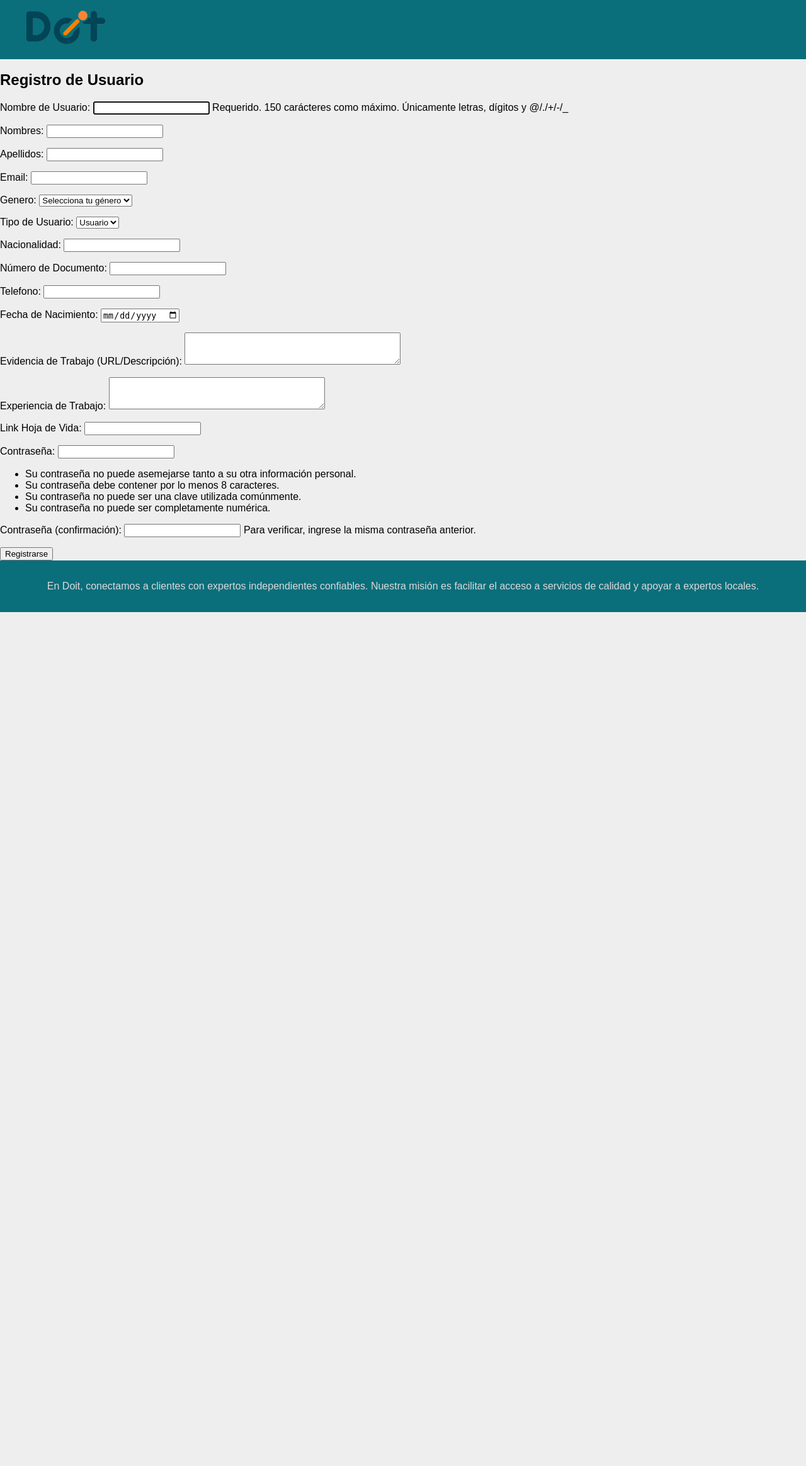
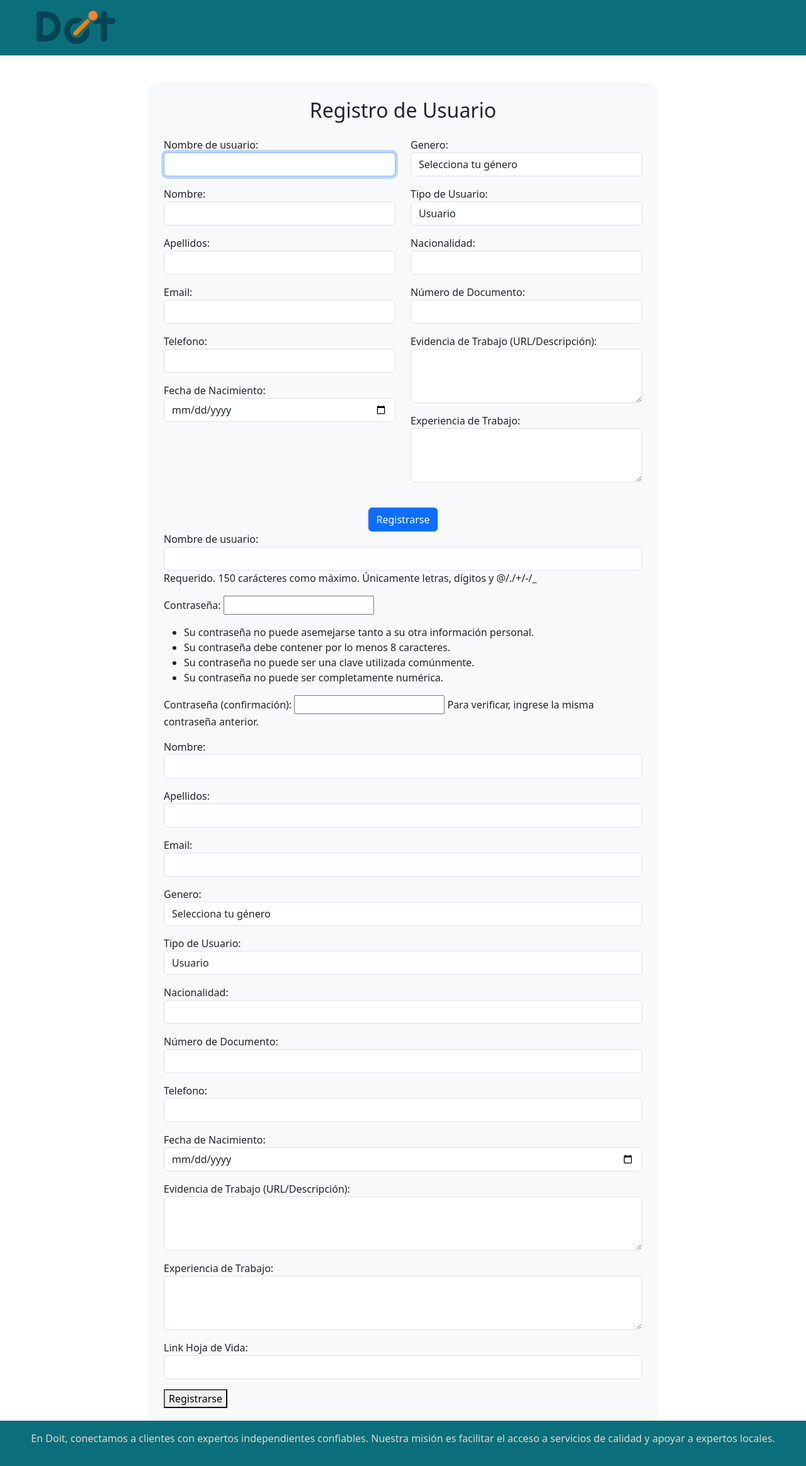
Before and after one commit to JohanaDoit/proyecto_sena, a Django app: page /registrarse/ in a window 1280 px wide. Shown: the whole page at 63% size. Before the commit the page ends 972 px from the top, so only its background shows below. Run offline with Django 5.2, Linux system fonts and the light colour scheme; data comes from the database, SQL or seed files in the repository; parts of the project's set-up code (start-up, migrations or seed data) failed here and were passed over; some libraries are stand-ins or nearby versions.

Commit message:
cambios 13 junio formulario registro

```diff
--- a/doit_app/forms.py
+++ b/doit_app/forms.py
@@ -1,19 +1,17 @@
-# asistencia/forms.py
+
 
 from django import forms
-from .models import CustomUser, Genero
-from .models import Reserva
-from django.contrib.auth.forms import UserCreationForm # Importa UserCreationForm para RegistroForm
-from django.contrib.auth.forms import UserChangeForm # ¡NECESITARÁS ESTA IMPORTACIÓN para PerfilUsuarioForm!
-
+from django.contrib.auth.forms import UserCreationForm, UserChangeForm
+from .models import CustomUser, Genero, Reserva
 
 class RegistroForm(UserCreationForm):
     genero = forms.ModelChoiceField(
         queryset=Genero.objects.all().order_by('nombre'),
+        required=False,
         empty_label="Selecciona tu género",
-        required=False,
         widget=forms.Select(attrs={'class': 'form-control'})
     )
+
     tipo_usuario_choices = [
         ('usuario', 'Usuario'),
         ('experto', 'Experto'),
@@ -24,97 +22,58 @@ class RegistroForm(UserCreationForm):
         label="Tipo de Usuario",
         widget=forms.Select(attrs={'class': 'form-control'})
     )
-    nacionalidad = forms.CharField(max_length=100, required=False, widget=forms.TextInput(attrs={'class': 'form-control'}))
-    numDoc = forms.CharField(max_length=100, required=False, label="Número de Documento", widget=forms.TextInput(attrs={'class': 'form-control'}))
-    telefono = forms.CharField(max_length=100, required=False, widget=forms.TextInput(attrs={'class': 'form-control'}))
-    fechaNacimiento = forms.DateField(required=False, label="Fecha de Nacimiento", widget=forms.DateInput(attrs={'type': 'date', 'class': 'form-control'}))
-    email = forms.EmailField(required=True, widget=forms.EmailInput(attrs={'class': 'form-control'}))
-    evidenciaTrabajo = forms.CharField(max_length=200, required=False, label="Evidencia de Trabajo (URL/Descripción)", widget=forms.Textarea(attrs={'class': 'form-control', 'rows': 3}))
-    experienciaTrabajo = forms.CharField(required=False, label="Experiencia de Trabajo", widget=forms.Textarea(attrs={'class': 'form-control', 'rows': 3}))
-    hojaVida = forms.CharField(max_length=300, required=False, label="Link Hoja de Vida", widget=forms.TextInput(attrs={'class': 'form-control'}))
 
-    class Meta(UserCreationForm.Meta):
-        model = CustomUser
-        fields = UserCreationForm.Meta.fields + (
-            'first_name', 'last_name', 'email',
-            'genero', 'tipo_usuario', 'nacionalidad', 'numDoc', 'telefono', 'fechaNacimiento',
-            'evidenciaTrabajo', 'experienciaTrabajo', 'hojaVida',
-        )
-        labels = {
-            'username': 'Nombre de Usuario',
-            'first_name': 'Nombres',
-            'last_name': 'Apellidos',
-            'email': 'Correo Electrónico',
-        }
+    nacionalidad = forms.CharField(
+        max_length=100, required=False,
+        widget=forms.TextInput(attrs={'class': 'form-control'})
+    )
 
-    def save(self, commit=True):
-        user = super().save(commit=False)
-        user.genero = self.cleaned_data.get('genero')
-        user.tipo_usuario = self.cleaned_data.get('tipo_usuario')
-        user.nacionalidad = self.cleaned_data.get('nacionalidad')
-        user.numDoc = self.cleaned_data.get('numDoc')
-        user.telefono = self.cleaned_data.get('telefono')
-        user.fechaNacimiento = self.cleaned_data.get('fechaNacimiento')
-        user.evidenciaTrabajo = self.cleaned_data.get('evidenciaTrabajo')
-        user.experienciaTrabajo = self.cleaned_data.get('experienciaTrabajo')
-        user.hojaVida = self.cleaned_data.get('hojaVida')
+    numDoc = forms.CharField(
+        max_length=100, required=False, label="Número de Documento",
+        widget=forms.TextInput(attrs={'class': 'form-control'})
+    )
 
-        if commit:
-            user.save()
-        return user
+    telefono = forms.CharField(
+        max_length=15, required=False,
+        widget=forms.TextInput(attrs={'class': 'form-control'})
+    )
 
+    fechaNacimiento = forms.DateField(
+        required=False, label="Fecha de Nacimiento",
+        widget=forms.DateInput(attrs={'type': 'date', 'class': 'form-control'})
+    )
 
-class PerfilUsuarioForm(UserChangeForm): # UserChangeForm es un buen punto de partida para editar usuarios existentes
-    class Meta(UserChangeForm.Meta):
+    email = forms.EmailField(
+        required=True,
+        widget=forms.EmailInput(attrs={'class': 'form-control'})
+    )
+
+    evidenciaTrabajo = forms.CharField(
+        max_length=200, required=False, label="Evidencia de Trabajo (URL/Descripción)",
+        widget=forms.Textarea(attrs={'class': 'form-control', 'rows': 3})
+    )
+
+    experienciaTrabajo = forms.CharField(
+        required=False, label="Experiencia de Trabajo",
+        widget=forms.Textarea(attrs={'class': 'form-control', 'rows': 3})
+    )
+
+    hojaVida = forms.CharField(
+        max_length=300, required=False, label="Link Hoja de Vida",
+        widget=forms.TextInput(attrs={'class': 'form-control'})
+    )
+
+    class Meta:
         model = CustomUser
         fields = (
-            'username', 'first_name', 'last_name', 'email',
-            'genero', 'tipo_usuario', 'nacionalidad', 'numDoc', 'telefono',
-            'fechaNacimiento', 'evidenciaTrabajo', 'experienciaTrabajo', 'hojaVida',
+            'username', 'password1', 'password2', 'first_name', 'last_name', 'email',
+            'genero', 'tipo_usuario', 'nacionalidad', 'numDoc',
+            'telefono', 'fechaNacimiento', 'evidenciaTrabajo',
+            'experienciaTrabajo', 'hojaVida',
         )
-        labels = {
-            'username': 'Nombre de Usuario',
-            'first_name': 'Nombres',
-            'last_name': 'Apellidos',
-            'email': 'Correo Electrónico',
-            'genero': 'Género',
-            'tipo_usuario': 'Tipo de Usuario',
-            'nacionalidad': 'Nacionalidad',
-            'numDoc': 'Número de Documento',
-            'telefono': 'Teléfono',
-            'fechaNacimiento': 'Fecha de Nacimiento',
-            'evidenciaTrabajo': 'Evidencia de Trabajo',
-            'experienciaTrabajo': 'Experiencia de Trabajo',
-            'hojaVida': 'Link Hoja de Vida',
-        }
 
-# Puedes personalizar el widget de cada campo si lo necesitas, similar a RegistroForm
     def __init__(self, *args, **kwargs):
         super().__init__(*args, **kwargs)
         for field_name in self.fields:
-            # Aplica la clase 'form-control' a todos los campos por defecto
-            if field_name != 'password': # No aplicar a campos de contraseña si los incluyes
+            if field_name not in ['password1', 'password2']:
                 self.fields[field_name].widget.attrs.update({'class': 'form-control'})
-
-        # Ejemplo de personalización para un campo específico
-        self.fields['fechaNacimiento'].widget = forms.DateInput(attrs={'type': 'date', 'class': 'form-control'})
-        self.fields['evidenciaTrabajo'].widget = forms.Textarea(attrs={'class': 'form-control', 'rows': 3})
-        self.fields['experienciaTrabajo'].widget = forms.Textarea(attrs={'class': 'form-control', 'rows': 3})
-
-
-
-class ReservaForm(forms.ModelForm):
-    Fecha = forms.DateField(
-        widget=forms.DateInput(attrs={'type': 'date'}),
-        input_formats=['%Y-%m-%d'],
-        label='Fecha'
-    )
-    Hora = forms.TimeField(
-        widget=forms.TimeInput(attrs={'type': 'time'}),
-        input_formats=['%H:%M'],
-        label='Hora'
-    )
-
-    class Meta:
-        model = Reserva
-        fields = ['Fecha', 'Hora', 'direccion', 'descripcion', 'detallesAdicionales', 'metodoDePago', 'pais', 'ciudad']
--- a/doit_app/templates/registrarse.html
+++ b/doit_app/templates/registrarse.html
@@ -9,7 +9,92 @@
 
 {% block content %}
     <div class="register-form-container"> {# ¡Añadida una clase al div contenedor! #}
-        <h2>Registro de Usuario</h2>
+     <head>
+    <meta charset="UTF-8">
+    <meta name="viewport" content="width=device-width, initial-scale=1.0">
+    <title>Registro</title>
+    <link rel="stylesheet" href="{% static 'css/bootstrap.min.css' %}">
+    <style>
+        .form-container {
+            max-width: 800px; /* Ajusta el ancho del formulario */
+            margin: auto; /* Centra el formulario */
+            padding: 20px;
+            background: #f8f9fa; /* Color de fondo */
+            border-radius: 10px;
+            box-shadow: 0px 0px 10px rgba(0, 0, 0, 0.1);
+        }
+    </style>
+</head>
+<body>
+    <div class="container mt-5">
+        <div class="form-container">
+            <h2 class="text-center mb-4">Registro de Usuario</h2>
+            <form method="post">
+                {% csrf_token %}
+                <div class="row">
+                    <!-- Primera columna -->
+                    <div class="col-md-6">
+                        <div class="mb-3">
+                            {{ form.username.label_tag }}
+                            {{ form.username }}
+                        </div>
+                        <div class="mb-3">
+                            {{ form.first_name.label_tag }}
+                            {{ form.first_name }}
+                        </div>
+                        <div class="mb-3">
+                            {{ form.last_name.label_tag }}
+                            {{ form.last_name }}
+                        </div>
+                        <div class="mb-3">
+                            {{ form.email.label_tag }}
+                            {{ form.email }}
+                        </div>
+                        <div class="mb-3">
+                            {{ form.telefono.label_tag }}
+                            {{ form.telefono }}
+                        </div>
+                        <div class="mb-3">
+                            {{ form.fechaNacimiento.label_tag }}
+                            {{ form.fechaNacimiento }}
+                        </div>
+                    </div>
+
+                    <!-- Segunda columna -->
+                    <div class="col-md-6">
+                        <div class="mb-3">
+                            {{ form.genero.label_tag }}
+                            {{ form.genero }}
+                        </div>
+                        <div class="mb-3">
+                            {{ form.tipo_usuario.label_tag }}
+                            {{ form.tipo_usuario }}
+                        </div>
+                        <div class="mb-3">
+                            {{ form.nacionalidad.label_tag }}
+                            {{ form.nacionalidad }}
+                        </div>
+                        <div class="mb-3">
+                            {{ form.numDoc.label_tag }}
+                            {{ form.numDoc }}
+                        </div>
+                        <div class="mb-3">
+                            {{ form.evidenciaTrabajo.label_tag }}
+                            {{ form.evidenciaTrabajo }}
+                        </div>
+                        <div class="mb-3">
+                            {{ form.experienciaTrabajo.label_tag }}
+                            {{ form.experienciaTrabajo }}
+                        </div>
+                    </div>
+                </div>
+
+                <!-- Botón de envío centrado -->
+                <div class="text-center mt-4">
+                    <button type="submit" class="btn btn-primary">Registrarse</button>
+                </div>
+            </form>
+
 
         {# Mostrar mensajes de Django (éxito, error, etc.) #}
         {% if messages %}
```
Also changed, not shown: doit_app/models.py (+9 -9 lines), static/css/registrarse.css (+14 -0 lines), 1 other file.
